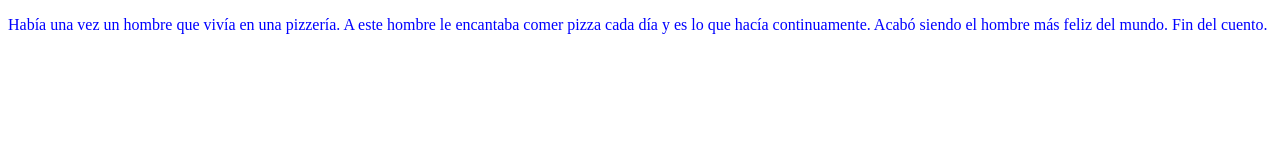
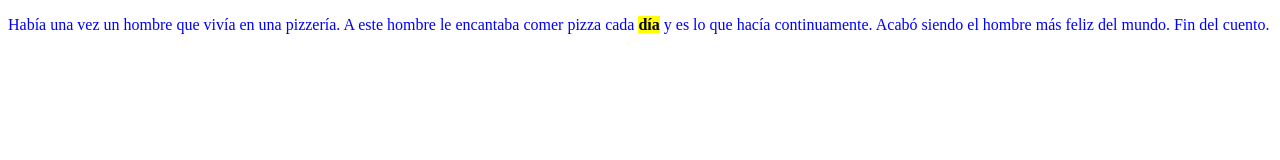
Before and after one commit to RubenRuCh/pro-jquery-ud2.1, a plain HTML site: page index.html in a window 1280 px wide. Both pictures are taken after a click on the element 640 px from the left and 25 px from the top of the page. Drawn offline with nearby package versions, Linux system fonts and the light colour scheme.

Commit message:
Practica 1. UD2

```diff
--- a/index.html
+++ b/index.html
@@ -11,6 +11,7 @@
         }
     </style>
     <script src="https://code.jquery.com/jquery-3.5.0.js"></script>
+    <script src="./script/main.js"></script>
 </head>
 <body>
     <p>
--- /dev/null
+++ b/script/main.js
@@ -0,0 +1,32 @@
+$(() => {
+  // Insert a new css class
+  $(
+    "<style type='text/css'> .highlight{ background-color: yellow; color: black; font-weight: bold;} </style>"
+  ).appendTo('head');
+
+  // Get p as a cache variable
+  $p = $('p');
+
+  // Get all words of p
+  $words = $p.text().trim().split(' ');
+
+  // Clean <p>
+  $p.text(' ');
+
+  // Insert all words again but surrounded by some cool spans
+  for (const word of $words) {
+    if (word.length > 0) {
+      $p.append(`<span>${word.trim()}</span> `);
+    }
+  }
+
+  // Add eventlistener on click to every word (selected by span)
+  $p.children('span').each((index, word) => {
+    $(word).on('click', function (event) {
+      event.preventDefault();
+
+      //$(this).toggleClass('highlight'); // Change status of the class. Is not required but it would be cooler...
+      $(this).addClass('highlight'); // Just add the class :(
+    });
+  });
+});
```
